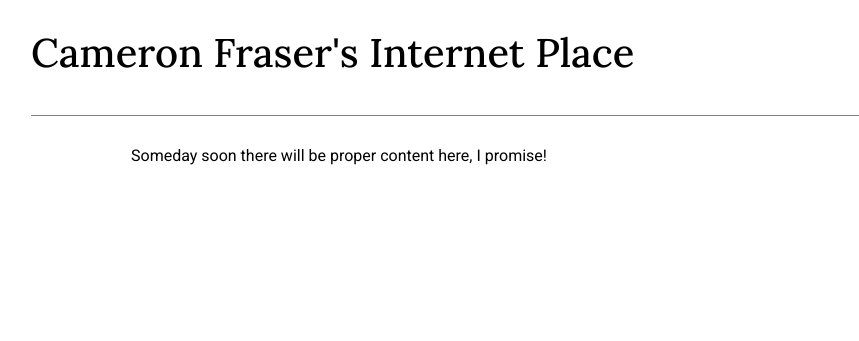
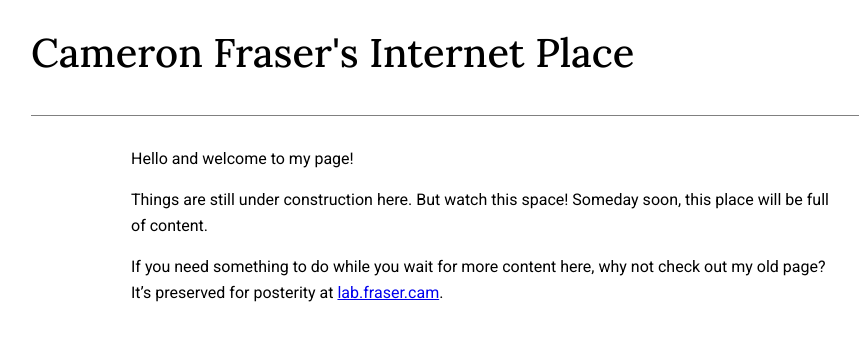
Before and after one commit to frasercl/fraser.cam, a Jekyll site: the page built from index.md, in a window 1280 px wide. Shown: the top 341 px of the page, without its empty margins (159-1018 px from the left). Built offline with Jekyll 4.4.1, drawn with Linux system fonts in a browser that asks for light colours.

Commit message:
bit more placeholder content

```diff
--- a/_layouts/post.html
+++ b/_layouts/post.html
@@ -4,11 +4,13 @@ layout: default
 <div class="post-container">
     <div class="post-hero">
         <h1 class="post-hero-title">{{ page.title }}</h1>
-        <time class="post-hero-date" datetime="{{ page.date | date_to_xmlschema }}">
-            {{ page.date | date_to_long_string }}
-        </time>
+        {% if page.date %}
+            <time class="post-hero-date" datetime="{{ page.date | date_to_xmlschema }}">
+                {{ page.date | date_to_long_string }}
+            </time>
+        {% endif %}
     </div>
     <article class="post-content">
-        {{ page.content }}
+        {{ content }}
     </article>
 </div>
--- a/index.md
+++ b/index.md
@@ -3,4 +3,12 @@ layout: post
 title: "Cameron Fraser's Internet Place"
 ---
 
-Someday soon there will be proper content here, I promise!
+Hello and welcome to my page!
+
+Things are still under construction here. But watch this space! Someday soon,
+this place will be full of content.
+
+If you need something to do while you wait for more content here, why not check
+out my old page? It's preserved for posterity at [lab.fraser.cam].
+
+[lab.fraser.cam]: https://lab.fraser.cam
```
